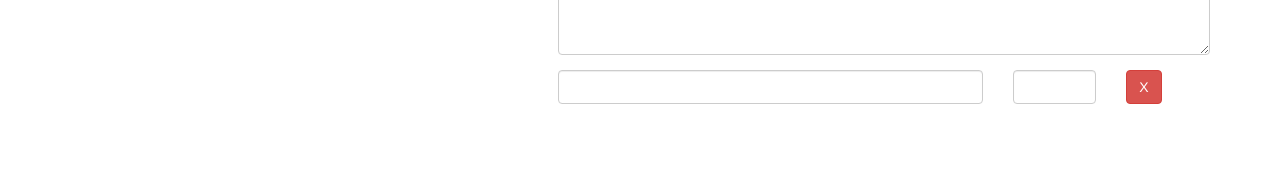
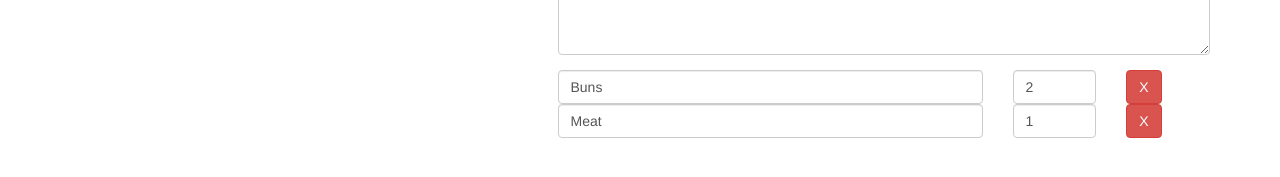
Before and after one commit to ahmadysayed/RecipeBook, an Angular app: page /recipes/1/edit in a window 1280 px wide. Shown: the part 359-536 px from the top of the page. Built offline with nearby package versions, Linux system fonts and the light colour scheme.

Commit message:
Adding Ingredient Controls to a Form Array

```diff
--- a/src/app/recipes/recipe-edit/recipe-edit.component.html
+++ b/src/app/recipes/recipe-edit/recipe-edit.component.html
@@ -37,13 +37,13 @@
                 </div>
             </div>
             <div class="row">
-                <div class="col-xs-12">
-                    <div class="row">
+                <div class="col-xs-12" formArrayName="ingredients">
+                    <div class="row" *ngFor="let ingredientCtrl of ingredientControls; let i = index;" [formGroupName]="i">
                         <div class="col-xs-8">
-                            <input type="text" class="form-control">
+                            <input type="text" class="form-control" formControlName="name">
                         </div>
                         <div class="col-xs-2">
-                            <input type="number" class="form-control">
+                            <input type="number" class="form-control" formControlName="amount">
                         </div>
                         <div class="col-xs-2">
                             <button class="btn btn-danger">X</button>
--- a/src/app/recipes/recipe-edit/recipe-edit.component.ts
+++ b/src/app/recipes/recipe-edit/recipe-edit.component.ts
@@ -1,5 +1,5 @@
 import { Component, OnInit } from '@angular/core';
-import { FormControl, FormGroup } from '@angular/forms';
+import { FormArray, FormControl, FormGroup } from '@angular/forms';
 import { ActivatedRoute, Params } from '@angular/router';
 import { RecipeService } from '../recipe.service';
 
@@ -28,22 +28,38 @@ export class RecipeEditComponent implements OnInit {
     console.log(this.recipeForm)
   }
 
+  get ingredientControls() {
+    return (this.recipeForm.get('ingredients') as FormArray).controls;
+  }
+
   private initForm() {
     let recipeName = '';
     let recipeImagePath = '';
     let recipeDescription = '';
+    let recipeIngredients = new FormArray<FormGroup>([]);
 
     if (this.editMode){
       const recipe = this.recipeService.getRecipe(this.id);
       recipeName = recipe.name;
       recipeImagePath = recipe.imagePath;
       recipeDescription = recipe.description;
+      if (recipe['ingredients']){
+        for(let ingredient of recipe.ingredients){
+          recipeIngredients.push(
+            new FormGroup({
+              'name': new FormControl(ingredient.name),
+              'amount': new FormControl(ingredient.amount)
+            })
+          );
+        }
+      }
     }
 
     this.recipeForm = new FormGroup({
       'name': new FormControl(recipeName),
       'imagePath': new FormControl(recipeImagePath),
-      'description': new FormControl(recipeDescription)
+      'description': new FormControl(recipeDescription),
+      'ingredients': recipeIngredients
     });
   }
 
```
